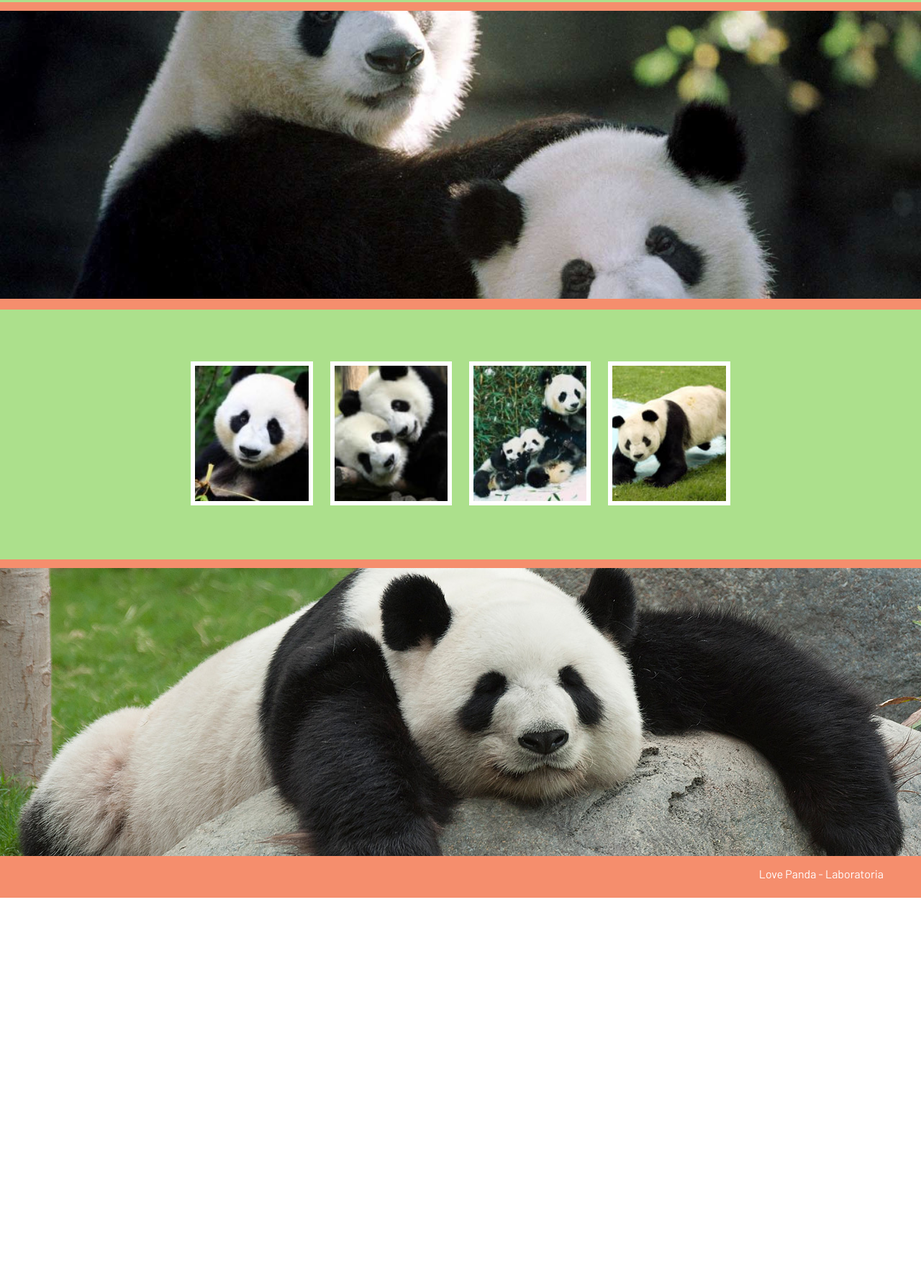
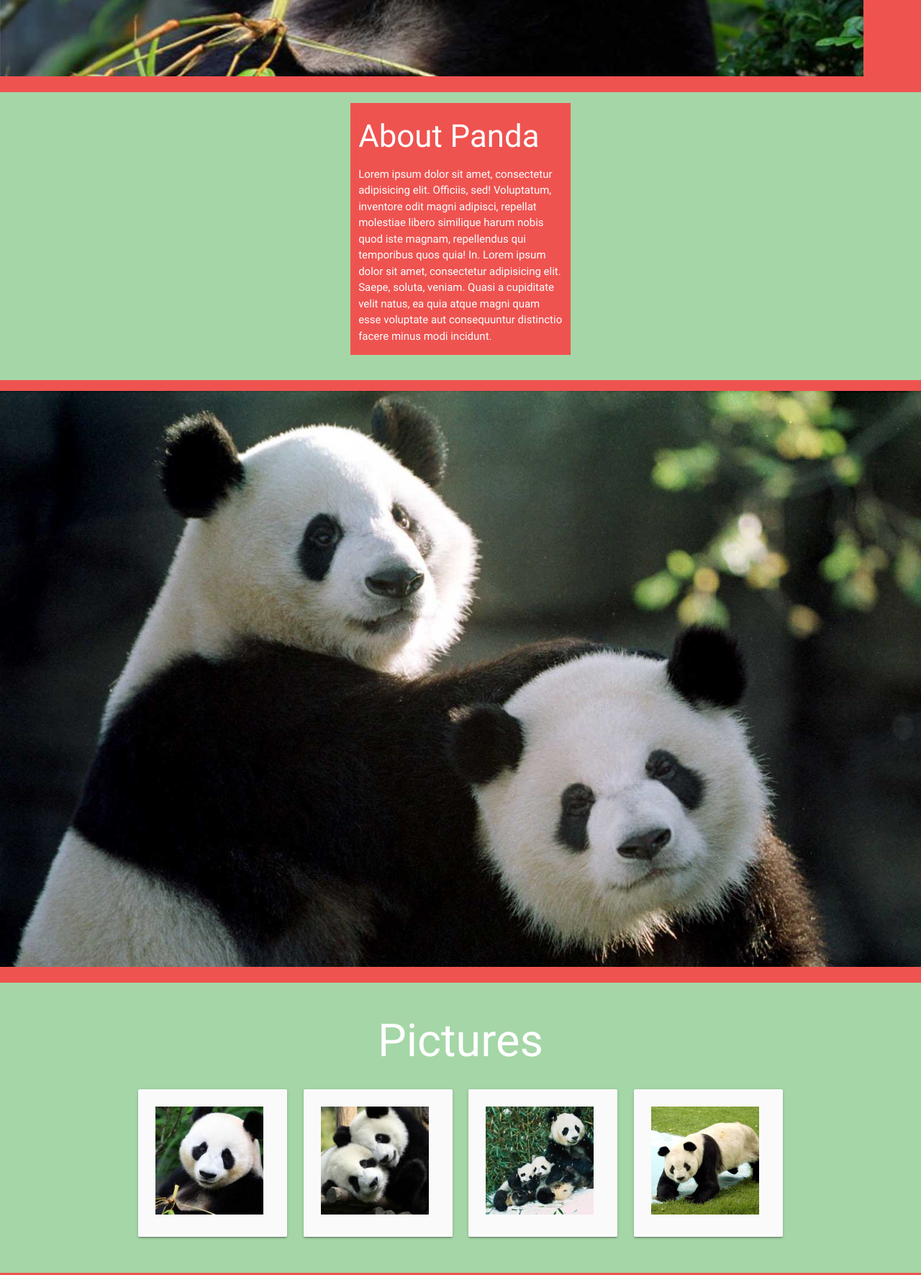
Before and after one commit to verocortesferrera/love-panda, a plain HTML site: page index.html in a window 1280 px wide. Shown: the part 822-2593 px from the top of the page at 72% size. Before the commit the page ends 2069 px from the top, so only its background shows below. Drawn offline with nearby package versions, Linux system fonts and the light colour scheme.

Commit message:
rediseño grilla materialize

```diff
--- a/index.html
+++ b/index.html
@@ -4,77 +4,100 @@
 	<meta charset="UTF-8">
 	<meta name="viewport" content="width=device-width, initial-scale=1.0, maximum-scale=1.0">
 	<title>Love Panda</title>
-	<link href="https://fonts.googleapis.com/css?family=Barlow:200,400,700,800" rel="stylesheet">
-	<link rel="stylesheet" href="assets/css/style.css">
-	<link rel="stylesheet" href="assets/css/media.css">
+	<!-- Compiled and minified CSS -->
+	<link rel="stylesheet" href="https://cdnjs.cloudflare.com/ajax/libs/materialize/0.100.2/css/materialize.min.css">
 </head>
+
 <body>
-	<header>
+
+	<!--header-->
+	<header class="section #ef5350 red lighten-1">
 			<div class="container">
 				<div class="row">
-				<div class="col-12">
-					<h1>Love love Panda Desu</h1>
-					<h5>The best place for the panda</h5>
+
+					<div class="col s12 right-align">
+						<h1 class="#ffffff white-text">Love love Panda Desu</h1>
+						<p class="#ffffff white-text">The best place for the panda</p>
 					</div>
 				</div>
 			</div>
-			<div class="row">
-				<img src="assets/img/one.jpg" alt="panda">
+	</header>
+
+		<!--imagen header-->
+			<div class="section  #ef5350 red lighten-1">
+				<img class="responsive-img" src="assets/img/one.jpg" alt="panda">
 			</div>
 
-	</header>
-	<section>
+	<!--seccion informacion-->
+	<section class="section #a5d6a7 green lighten-3">
 		<div class="container">
 			<div class="row">
-				<div class="col-3"></div>
-				<div class="col-5">
+				<div class="col s12  l4 offset-l4 xl4 offset-xl4 #ef5350 red lighten-1  #ffffff white-text">
 					<h3>About Panda</h3>
-				</div>
-			</div>
-			<div class="row">
-				<div class="col-3"></div>
-				<div class="col-5">
 					<p>Lorem ipsum dolor sit amet, consectetur adipisicing elit. Officiis, sed! Voluptatum, inventore odit magni adipisci, repellat molestiae libero similique harum nobis quod iste magnam, repellendus qui temporibus quos quia! In. Lorem ipsum dolor sit amet, consectetur adipisicing elit. Saepe, soluta, veniam. Quasi a cupiditate velit natus, ea quia atque magni quam esse voluptate aut consequuntur distinctio facere minus modi incidunt.</p>
 				</div>
 			</div>
 		</div>
 	</section>
-	<section class="panda">
-		<div class="row">
-			<img src="assets/img/two.jpg" alt="panda2">
-		</div>
+
+		<!--seccion foto 2-->
+	<section class="section #ef5350 red lighten-1">
+			<img class="responsive-img" src="assets/img/two.jpg" alt="panda2">
 	</section>
-	<section>
+
+		<!--seccion fotos columnas-->
+	<section class="section #a5d6a7 green lighten-3">
 		<div class="container">
 			<div class="row">
-				<div class="col-2"></div>
-				<div class="col-2">
-					<img class="pandita1" src="assets/img/a1.jpg" alt="pandita1">
+
+				<div class="col s12 #ffffff white-text">
+					<h1 class="center-align">Pictures</h1>
 				</div>
-				<div class="col-2">
-					<img class="pandita1" src="assets/img/a2.jpg" alt="pandita1">
-				</div>
-				<div class="col-2">
-					<img class="pandita1" src="assets/img/a3.jpg" alt="pandita1">
-				</div>
-				<div class="col-2">
-					<img class="pandita1" src="assets/img/a4.jpg" alt="pandita1">
+
+				<div class="col s6 m3 l3 xl3">
+					<div class="card-panel grey lighten-5">
+						<img class="responsive-img" src="assets/img/a1.jpg" alt="pandita1">
 					</div>
 			</div>
+
+				<div class="col s6 m3 l3 xl3">
+					<div class="card-panel grey lighten-5">
+						<img class="responsive-img" src="assets/img/a2.jpg" alt="pandita1">
 					</div>
-	</section>
-		<section class="panda">
-		<div class="row">
-			<img src="assets/img/tres.jpg" alt="panda3">
 				</div>
-		<div class="container">
-			<div class="row">
-				<div class="col-12">
-					<p>Love Panda - Laboratoria</p>
+
+				<div class="col s6 m3 l3 xl3"> <!-- efecto z-depth-1-->
+					<div class="card-panel grey lighten-5">
+						<img class="responsive-img" src="assets/img/a3.jpg" alt="pandita1">
 					</div>
+				</div>
+
+				<div class="col s6 m3 l3 xl3">
+					<div class="card-panel grey lighten-5">
+						<img class="responsive-img" src="assets/img/a4.jpg" alt="pandita1">
+					</div>
+				</div>
+
 			</div>
 		</div>
 	</section>
 
+		<!--imagen panda final-->
+
+		<section class="section #ef5350 red lighten-1">
+			<img class="responsive-img" src="assets/img/tres.jpg" alt="panda3">
+		</section>
+
+		<!--section footer-->
+	<footer class=" section footer-copyright #ef5350 red lighten-1">
+		<div class="container">
+			<div class="row">
+				<p class="right-align #ffffff white-text">© Panda Love</p>
+			</div>
+		</div>
+	</footer>
+
+	<!-- Compiled and minified JavaScript -->
+	<script src="https://cdnjs.cloudflare.com/ajax/libs/materialize/0.100.2/js/materialize.min.js"></script>
 </body>
 </html>
```
Lines whose indentation alone changed are shown as unchanged.
